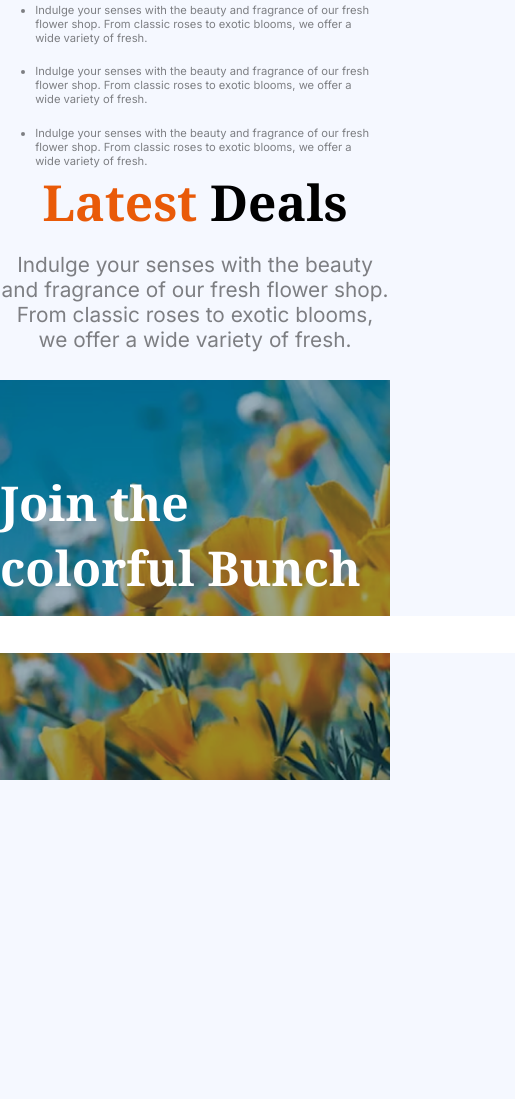
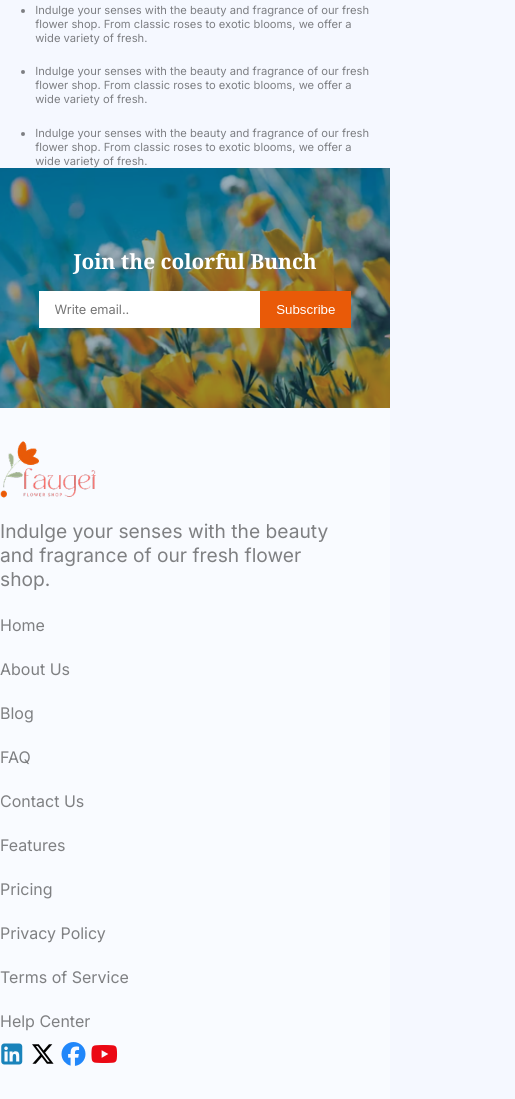
Before and after one commit to Ashadulislam6156/Assignment-02_Responsive-flowers, a plain HTML site: page index.html in a window 390 px wide. Shown: the part 2580-3679 px from the top of the page, 515 px wide, since content can reach past the window. Before the commit the page ends 3360 px from the top, so only its background shows below. Drawn offline with Linux system fonts and the light colour scheme.

Commit message:
added footer design with mobile responsive

```diff
--- a/css/responsive.css
+++ b/css/responsive.css
@@ -91,8 +91,45 @@
     .Plants-lover-right-list li{
         font-size: 0.7rem;
         max-width:21rem;
-        margin-left: 1.2rem
-        ;
+        margin-left: 1.2rem;
     }
 
+    /* ----------------------> Join Section Style <------------------------ */
+    .join-container{
+        max-width: 25rem;
+        height: 15rem;
+    }
+    .join-container h1{
+        font-size: 1.3rem;
+    }
+    #join-input{
+         width: 14rem;
+    }
+    .join-btn{
+        padding: 0.7rem 1rem;
+    }
+/* ----------------------> footer Section Style <------------------------ */
+#footer{
+    max-width: 25rem;
+    flex-direction: column;
+    padding: 2rem 0rem;
 }
+.footer-container ul li{
+    margin-top: 1.5rem;
+}
+.footer-part-1 p{
+    max-width: 22rem;
+    font-size: 1.2rem;
+}
+.footer-part-4{
+    margin-top: 0.7rem;
+}
+.footer-part-4 i{
+    margin-left: -0.2rem;
+    font-size: 1.5rem;
+}
+.footer-part-1 img{
+    width: 6rem;
+}
+
+}
--- a/css/style.css
+++ b/css/style.css
@@ -87,7 +87,7 @@ header{
     display: flex;
     justify-content: space-between;
     align-items: end;
-    padding-top: 10rem;
+    padding-top: 8rem;
 }
 .banner-text-content h1{
     font-size: 4rem;
@@ -121,7 +121,7 @@ main{
     max-width: 77.5rem;
     margin: 0 auto;
     height: auto;
-    padding: 10rem 0rem;
+    padding: 6rem 0rem;
 }
 .our-plants-title{
     font-size: 3rem;
@@ -263,6 +263,7 @@ main{
   max-width: 77.5rem;
   height: auto;
   margin: 0 auto;
+  display: none;
 }
 .Latest-Deal-container h1{
     font-size: 3.1rem;
@@ -337,8 +338,66 @@ main{
     border: none;
     cursor: pointer;
     margin-left: -0.4rem;
+    transition: background-color 1s ease-in;
 }
-/* ----------------------> Section Style <------------------------ */
-/* ----------------------> Section Style <------------------------ */
-/* ----------------------> Section Style <------------------------ */
-/* ----------------------> Section Style <------------------------ */
+.join-btn:hover{
+    background-color: black;
+}
+/* ----------------------> footer Section Style <------------------------ */
+.footer-container{
+    max-width: 90rem;
+    margin: 0 auto;
+    height: auto;
+    display: flex;
+    justify-content: space-between;
+    padding: 3rem 10rem;
+    background-color: #f9fbff;
+}
+.footer-part-1 img{
+    width: 8rem;
+}
+.footer-part-1 p{
+    max-width: 20rem;
+    font-size: 1.4rem;
+    font-family: var(--inter-font);
+    font-weight: 400;
+    color: var(--paragraph-text-color);
+    margin-top: 1rem;
+}
+.footer-container ul li{
+    list-style-type: none;
+    margin-top: 2rem;
+
+}
+.footer-container ul li a{
+    text-decoration: none;
+    font-size: 1rem;
+    font-family: var(--inter-font);
+    color: var(--paragraph-text-color);
+    transition: color 1s ease-out;
+
+}
+.footer-container ul li a:hover{
+    color: violet;
+}
+.footer-part-4{
+    margin-top: 2rem;
+}
+.footer-part-4 i{
+    font-size: 2rem;
+    margin-left: 1rem;
+    cursor: pointer;
+}
+.footer-part-4 i:hover{
+    filter: brightness(1.2);
+}
+.linkedin-icon{
+    color: #1983bb;
+}
+
+.facebook-icon{
+    color: #2187fa;
+}
+.youtube-icon{
+    color: #eb0814;
+}
--- a/index.html
+++ b/index.html
@@ -137,7 +137,37 @@
 
     </main>
       <!-------------------------------< footer Start <------------------------------------>
-    <footer>
+    <footer class="footer-container" id="footer">
+
+        <div class="footer-part-1">
+            <img src="./assets/logo.png" alt="">
+            <p>Indulge your senses with the beauty and fragrance of our fresh flower shop. </p>
+
+        </div>
+        <div class="footer-part-2">
+            <ul>
+                <li><a href="">Home</a></li>
+                <li><a href="">About Us</a></li>
+                <li><a href="">Blog</a></li>
+                <li><a href="">FAQ</a></li>
+                <li><a href="">Contact Us</a></li>
+            </ul>
+        </div>
+        <div class="footer-part-3">
+            <ul>
+                <li><a href="">Features</a></li>
+                <li><a href="">Pricing</a></li>
+                <li><a href="">Privacy Policy</a></li>
+                <li><a href="">Terms of Service</a></li>
+                <li><a href="">Help Center</a></li>
+            </ul>
+        </div>
+        <div class="footer-part-4">
+            <i class="fa-brands fa-square-linkedin linkedin-icon"></i>
+            <i class="fa-brands fa-x-twitter twitter-icon"></i>
+            <i class="fa-brands fa-facebook facebook-icon"></i>
+            <i class="fa-brands fa-youtube youtube-icon"></i>
+        </div>
 
     </footer>
 
```
